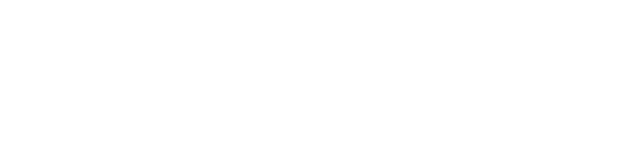
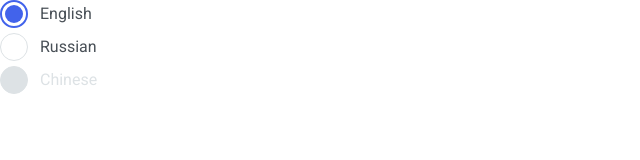
Before and after one commit to js-tasks-ru/htmlcss-20210114_alexdrajuk, a website: page 07-lection5/02-radio/index.html in a window 1280 px wide. Shown: the whole page, without its empty margins (0-640 px from the left). Drawn offline with Linux system fonts and the light colour scheme.

Commit message:
07-lection5 02-radio

```diff
--- a/07-lection5/02-radio/index.html
+++ b/07-lection5/02-radio/index.html
@@ -4,8 +4,33 @@
     <head>
         <link rel="stylesheet" href="../../assets/css/main.css">
         <link rel="stylesheet" href="./radio.css">
+        <style>
+            .radio {
+                margin-bottom: 5px;
+            }
+        </style>
     </head>
     <body>
-
+        <label class="radio">
+            <input class="radio__control" type="radio" name="language" value="english" checked>
+            <div class="radio__state">
+                <div class="radio__dot"></div>
+            </div>
+            <div class="radio__label">English</div>
+        </label>
+        <label class="radio">
+            <input class="radio__control" type="radio" name="language" value="russian">
+            <div class="radio__state">
+                <div class="radio__dot"></div>
+            </div>
+            <div class="radio__label">Russian</div>
+        </label>
+        <label class="radio">
+            <input class="radio__control" type="radio" name="language" value="chinese" disabled>
+            <div class="radio__state">
+                <div class="radio__dot"></div>
+            </div>
+            <div class="radio__label">Chinese</div>
+        </label>
     </body>
 </html>
--- a/07-lection5/02-radio/radio.css
+++ b/07-lection5/02-radio/radio.css
@@ -0,0 +1,65 @@
+.radio {
+    display: flex;
+    align-items: center;
+}
+
+.radio__control {
+    position: absolute;
+    width: 1px;
+    height: 1px;
+    pointer-events: none;
+    opacity: 0;
+}
+
+.radio__state {
+    box-sizing: border-box;
+    display: flex;
+    justify-content: center;
+    align-items: center;
+    width: 28px;
+    height: 28px;
+    border: 1px solid var(--main-secondary-darken2);
+    border-radius: 50%;
+    background-color: var(--main);
+}
+
+.radio__dot {
+    display: none;
+}
+
+.radio__label {
+    padding-left: 12px;
+    font-size: 16px;
+    line-height: 1.5;
+    color: var(--main-secondary-darken4);
+}
+
+
+.radio__control:hover:enabled ~ .radio__state {
+    cursor: pointer;
+}
+
+.radio__control:disabled ~ .radio__state {
+    background-color: var(--main-secondary-darken2);
+    border-color: var(--main-secondary-darken2)
+}
+
+.radio__control:disabled ~ .radio__label {
+    color: var(--main-secondary-darken2);
+}
+
+.radio__control:focus ~ .radio__label {
+    text-decoration: underline;
+}
+
+.radio__control:checked ~ .radio__state {
+    border: 2px solid var(--accent-primary);
+}
+
+.radio__control:checked ~ .radio__state .radio__dot {
+    display: block;
+    width: 18px;
+    height: 18px;
+    background-color: var(--accent-primary);
+    border-radius: 50%;
+}
```
